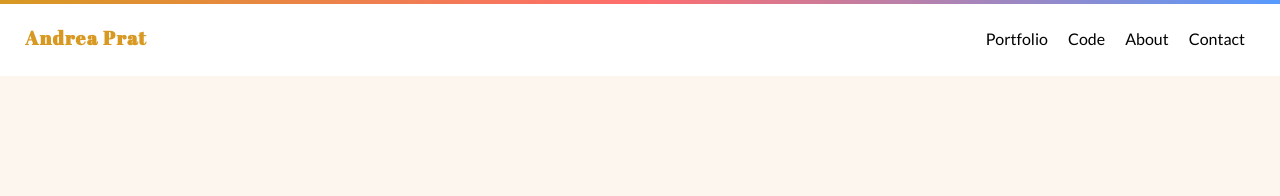
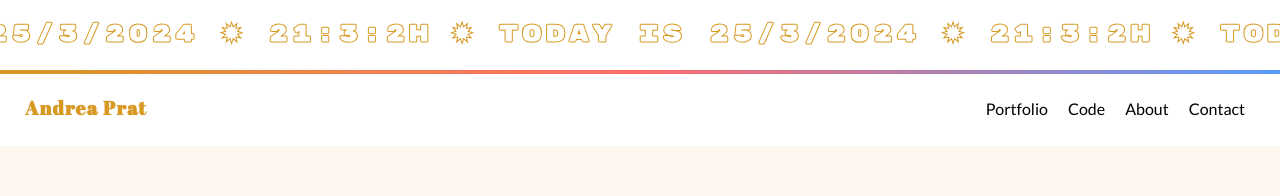
Before and after one commit to AndPrat/andreaprat, a React (Vite) app: page / in a window 1280 px wide. Shown: the top 196 px of the page. Built offline with nearby package versions, Linux system fonts and the light colour scheme.

Commit message:
Move the Day component to Header

```diff
--- a/src/components/Day/Day.css
+++ b/src/components/Day/Day.css
@@ -1,18 +1,15 @@
 .day__section {
   width: 100%;
   height: 70px;
-  margin-top: 70px;
-  margin-bottom: 70px;
+  padding-bottom: 30px;
 }
 
 .day__title {
-  font-size: 3rem;
+  font-size: 1.5rem;
   letter-spacing: 3px;
   font-family: var(--font-day);
   -webkit-text-stroke: 1px var(--color-yellow);
   color: transparent;
   padding: 20px 10px 20px 10px;
   text-transform: uppercase;
-  border-top: 1.2px solid var(--color-yellow);
-  border-bottom: 1.2px solid var(--color-yellow);
 }
--- a/src/components/Header/Header.css
+++ b/src/components/Header/Header.css
@@ -12,6 +12,24 @@
   background-color: #ffff;
   display: flex;
   align-items: center;
+  position: relative;
+}
+
+.header__container {
+  justify-content: center;
+  align-items: center;
+}
+
+.header__block {
+  display: flex;
+  flex-direction: column;
+  width: 100%;
+}
+
+.header__block--mini {
+  display: flex;
+  flex-direction: column;
+  width: 100%;
 }
 
 .header__text {
@@ -29,4 +47,5 @@
   height: 4px;
   position: absolute;
   top: 0;
+  left: 0;
 }
--- a/src/components/Header/Header.tsx
+++ b/src/components/Header/Header.tsx
@@ -1,12 +1,24 @@
+import Marquee from "react-fast-marquee";
 import paths from "../../routers/paths/paths";
 import NavigationBar from "../NavigationBar/NavigationBar";
 import "./Header.css";
+import Day from "../Day/Day";
 
 const Header = (): React.ReactElement => {
   return (
     <header className="header">
-      <div className="header--gradient"></div>
+      <div className="container--flex header__container">
+        <div className="header__block">
+          <div className="header__block--mini">
+            <Marquee autoFill={true}>
+              {" "}
+              <Day />
+            </Marquee>
+          </div>
+        </div>
+      </div>
       <div className="header__content">
+        <div className="header--gradient"></div>
         <a href={paths.homePage}>
           <h1 className="header__text">Andrea Prat</h1>
         </a>
```
